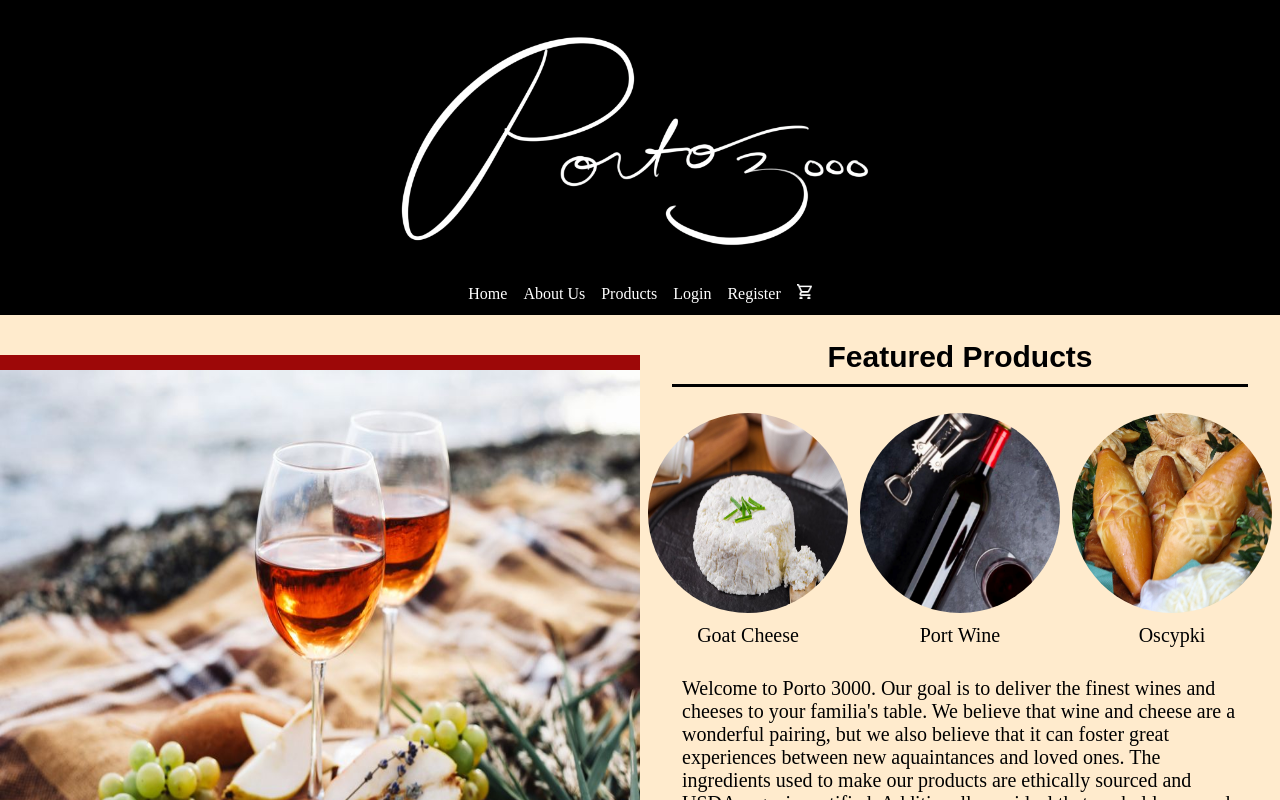
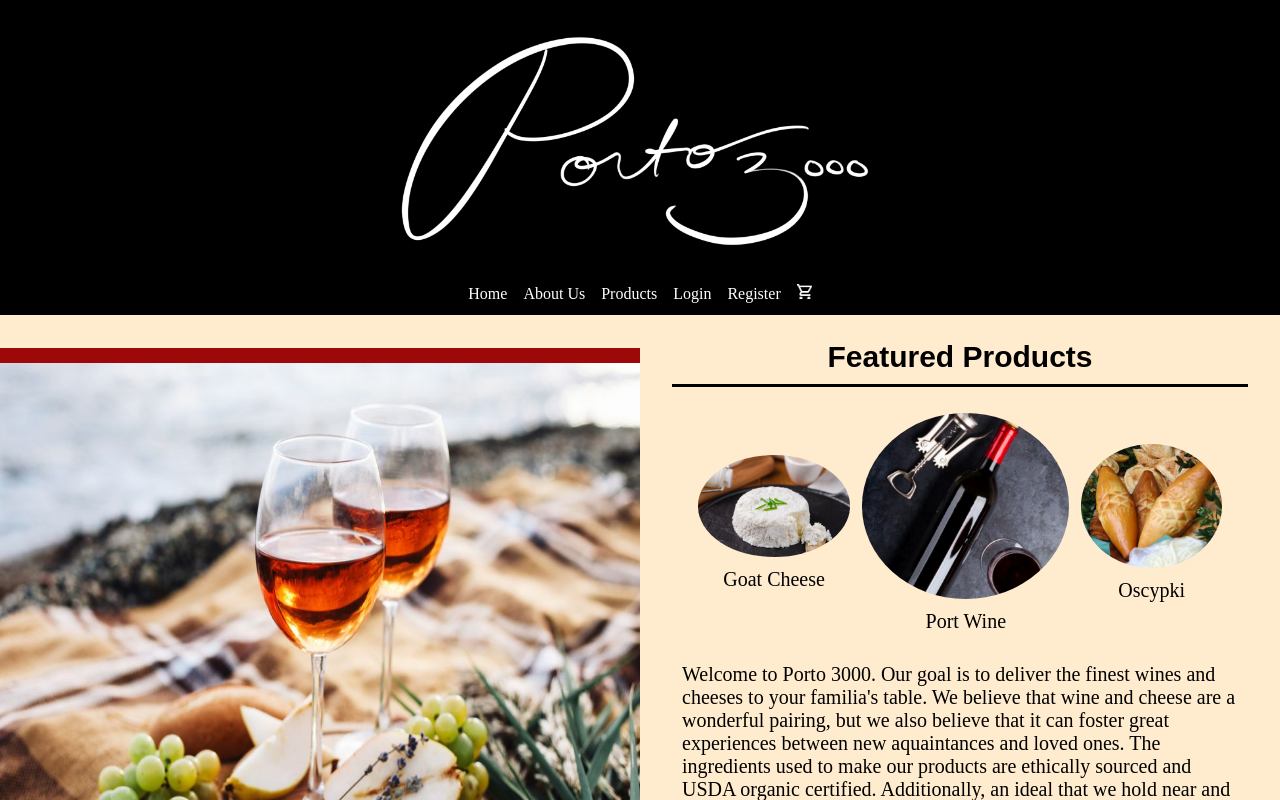
Before and after one commit to hoguer/porto3000, a React (Create React App) app: page / in a window 1280 px wide. Shown: the top 800 px of the page. Built offline with nearby package versions, Linux system fonts and the light colour scheme.

Commit message:
feat(products), Add to cart is still not functional

```diff
--- a/db/init_db.js
+++ b/db/init_db.js
@@ -51,7 +51,7 @@ async function buildTables() {
           "productId" INTEGER REFERENCES products(id),
           "orderId" INTEGER REFERENCES orders(id),
           price INTEGER NOT NULL,
-          quantity INTEGER NOT NULL DEFAULT 0,
+          quantity INTEGER NOT NULL DEFAULT 0
         );
       `);
 
--- a/db/users.js
+++ b/db/users.js
@@ -71,6 +71,7 @@ async function getUserByUsername(userName){
       FROM users
       WHERE username = $1;
     `, [userName]);
+
   return user;
 } catch (error){
     throw error;
@@ -120,6 +121,7 @@ async function deleteUser(id) {
 
 module.exports = {
     createUser,
+    getUser,
     getAllUsers,
     getUserById,
     getUserByUsername,
--- a/routes/orders.js
+++ b/routes/orders.js
@@ -21,7 +21,7 @@ ordersRouter.get("/cart", isLoggedIn, async (req, res, next) => {
     };
 });
 
-ordersRouter.post("/", isLoggedIn, async (req, res, next) => {
+ordersRouter.post("/", async (req, res, next) => {
     const { status, userId } = req.body;
     try {
         const newOrder = await createOrder({status, userId})
--- a/src/components/Home.css
+++ b/src/components/Home.css
@@ -32,8 +32,8 @@ body{
     font-size: 15px;
 }
 .featImg {
-    width: 200px;
-    height: 200px;
+    width: 100%;
+    height: 100%;
     border-radius: 50%;
 }
 .featImg:hover{
--- a/src/components/Login.js
+++ b/src/components/Login.js
@@ -11,7 +11,7 @@ const Login = ({currentUser, setCurrentUser, setIsLoggedIn, token}) => {
 
     const loginUser = () => {
 
-        if (!username && !password) {
+        if (!username || !password) {
         return;
     }
     console.log('Login User is being called!');
--- a/src/components/Products.js
+++ b/src/components/Products.js
@@ -1,9 +1,9 @@
 import React, { useEffect } from "react";
 import { NavLink, useSearchParams } from "react-router-dom";
 import axios from "axios";
-import "./Products.css"
+import "./Products.css";
 
-const Products = ({products, setProducts}) => {
+const Products = ({products, setProducts, currentUser}) => {
     const [searchParams, setSearchParams] = useSearchParams()
     const searchTerm = searchParams.get("searchTerm");
     const productType = searchParams.get("type") || ''
@@ -35,6 +35,15 @@ const Products = ({products, setProducts}) => {
 
     const filteredProducts = searchTerm ? products.filter(product => searchProducts(product, searchTerm)) : products;
 
+    const addToCart = (status, userId) => {
+        console.log(currentUser)
+        console.log("Add to Cart was pushed");
+        axios.post("/api/orders", {status, userId})
+            .then(res => {
+                console.log("Adding item to order", res)
+            })
+    }
+
     return <>
     <div className="outerContainerAll">
         <div className="productsNav">
@@ -52,7 +61,6 @@ const Products = ({products, setProducts}) => {
                     filteredProducts.map((product) => {
                         if(!productType || product.category === productType){
                             return (
-                                <>
                                     <div key={product.id}>
                                         <div className="cardContentContainer">
                                             <div className="cardContent">
@@ -64,12 +72,11 @@ const Products = ({products, setProducts}) => {
                                             </div>
                                             <div className="productButtonsContainer">
                                                 <NavLink to={`/products/${product.id}`} className="vProdButtonAll">View Product</NavLink>
-                                                <button className="addToCartButton">Add to Cart</button>
+                                                <button className="addToCartButton" onClick={() => {addToCart()}}>Add to Cart</button>
                                             </div>
 
                                         </div>
                                     </div>
-                                </>
                             )
                         }
                     })
```
